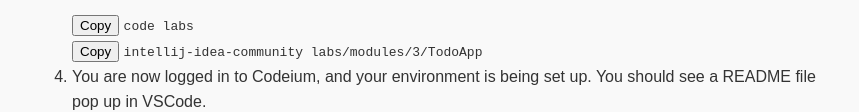
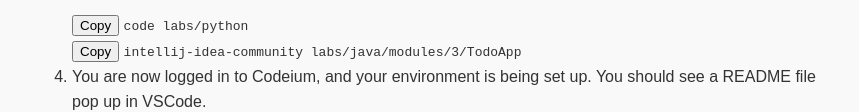
Before and after one commit to ComponentSoftTeam/AI-151-guide, a plain HTML site: page index.html in a window 1280 px wide. Shown: the part 1485-1597 px from the top of the page, without its empty margins (208-1067 px from the left). Drawn offline with Linux system fonts and the light colour scheme.

Commit message:
fix: fixed paths for IDE opening

```diff
--- a/index.html
+++ b/index.html
@@ -182,11 +182,11 @@
         </p>
         <div class="code-container">
           <button class="copy-button" onclick="copyToClipboard('code labs')">Copy</button>
-          <code id="code-block">code labs</code>
+          <code id="code-block">code labs/python</code>
         </div>
         <div class="code-container">
           <button class="copy-button" onclick="copyToClipboard('intellij-idea-community labs/modules/3/TodoApp')">Copy</button>
-          <code id="code-block">intellij-idea-community labs/modules/3/TodoApp</code>
+          <code id="code-block">intellij-idea-community labs/java/modules/3/TodoApp</code>
         </div>
       </li>
       <li>
```
